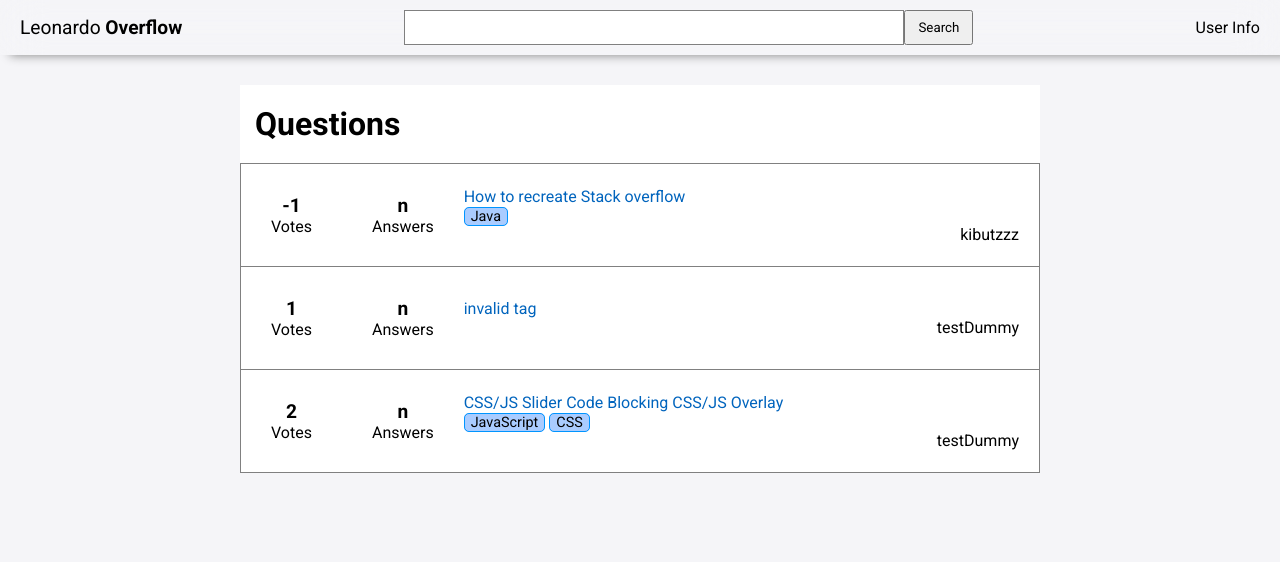
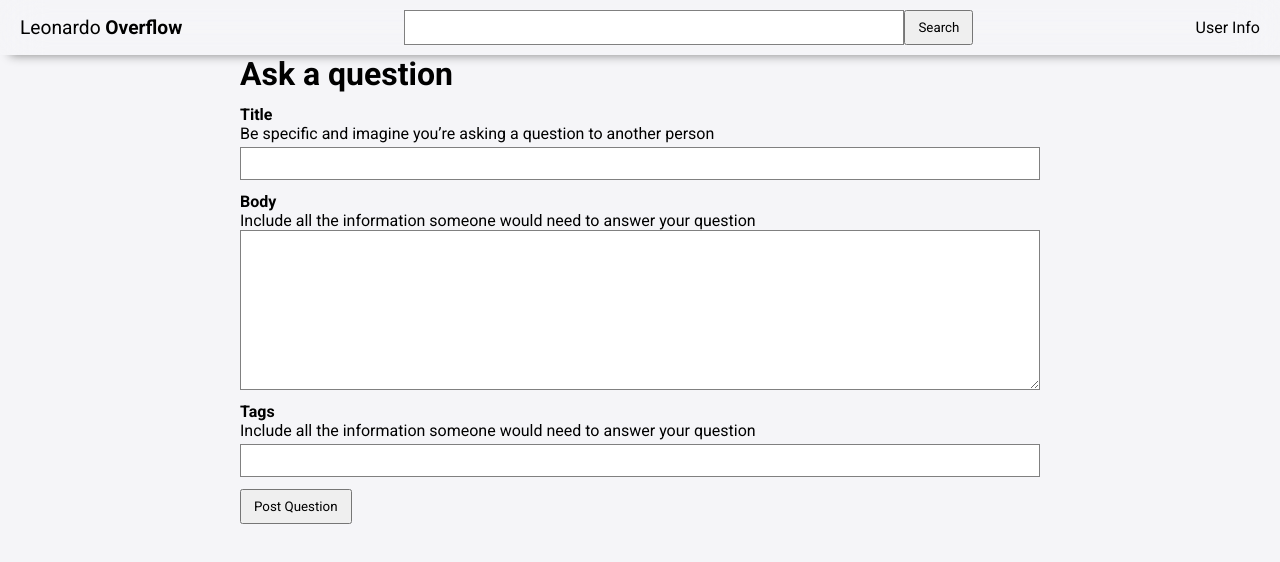
Before and after one commit to kibutzzz/leonardo-overflow-client, a React (Create React App) app: page / in a window 1280 px wide. Shown: the top 562 px of the page. Built offline with nearby package versions, Linux system fonts and the light colour scheme.

Commit message:
add Ask a question page

```diff
--- a/src/App.js
+++ b/src/App.js
@@ -1,12 +1,12 @@
 import React from "react";
-import Home from "./pages/Home";
+import Ask from "./pages/Ask";
 import Navbar from "./components/Navbar";
 
 function App() {
   return (
     <>
       <Navbar />
-      <Home />
+      <Ask />
     </>
   );
 }
--- a/src/components/QuestionList/index.js
+++ b/src/components/QuestionList/index.js
@@ -1,6 +1,7 @@
 import React, { useState } from "react";
 import QuestionItem from "../QuestionItem";
 import QuestionListContainer from "./styles/QuestionListContainer";
+import Button from "../general/styles/Button";
 
 const QuestionList = () => {
   const [questions] = useState([
@@ -58,6 +59,7 @@ const QuestionList = () => {
   return (
     <QuestionListContainer>
       <h1>Questions</h1>
+      <Button>Ask a question</Button>
       {questions.map(question => (
         <QuestionItem key={question.id} {...question} />
       ))}
--- a/src/components/QuestionList/styles/QuestionListContainer.js
+++ b/src/components/QuestionList/styles/QuestionListContainer.js
@@ -1,12 +1,15 @@
 import styled from "styled-components";
 
 const QuestionListContainer = styled.div`
-  width: 100%;
   display: flex;
   flex-direction: column;
+  width: 100%;
+
   margin: 15px 0;
+  margin-top: 30px;
+
   background-color: #fff;
-  margin-top: 30px;
+  box-shadow: 0 8px 10px gray;
 
   > h1 {
     padding: 20px 15px;
--- /dev/null
+++ b/src/components/general/styles/TextArea.js
@@ -0,0 +1,14 @@
+import styled from "styled-components";
+
+const TextArea = styled.textarea`
+  resize: vertical;
+  min-height: 10em;
+  max-height: 25em;
+
+  padding: 8px;
+
+  font-size: 1rem;
+  border: 1px solid gray;
+`;
+
+export default TextArea;
--- /dev/null
+++ b/src/pages/Ask.js
@@ -0,0 +1,53 @@
+import React, { useState } from "react";
+import Container from "../components/general/styles/Container";
+import InputBlock from "../components/general/styles/InputBlock";
+import Input from "../components/general/styles/Input";
+import Button from "../components/general/styles/Button";
+import TextArea from "../components/general/styles/TextArea";
+
+const Ask = () => {
+  const [title, setTitle] = useState("");
+  const [body, setBody] = useState("");
+  const [tags, setTags] = useState("");
+  return (
+    <Container>
+      <h1>Ask a question</h1>
+      <InputBlock>
+        <strong>Title</strong>
+        <label>
+          Be specific and imagine you’re asking a question to another person
+        </label>
+        <Input
+          type="text"
+          onChange={e => setTitle(e.target.value)}
+          value={title}
+        />
+      </InputBlock>
+      <InputBlock>
+        <strong>Body</strong>
+        <label>
+          Include all the information someone would need to answer your question
+        </label>
+        <TextArea
+          type="text"
+          onChange={e => setBody(e.target.value)}
+          value={body}
+        />
+      </InputBlock>
+      <InputBlock>
+        <strong>Tags</strong>
+        <label>
+          Include all the information someone would need to answer your question
+        </label>
+        <Input
+          type="text"
+          onChange={e => setTags(e.target.value)}
+          value={tags}
+        />
+      </InputBlock>
+      <Button>Post Question</Button>
+    </Container>
+  );
+};
+
+export default Ask;
```
